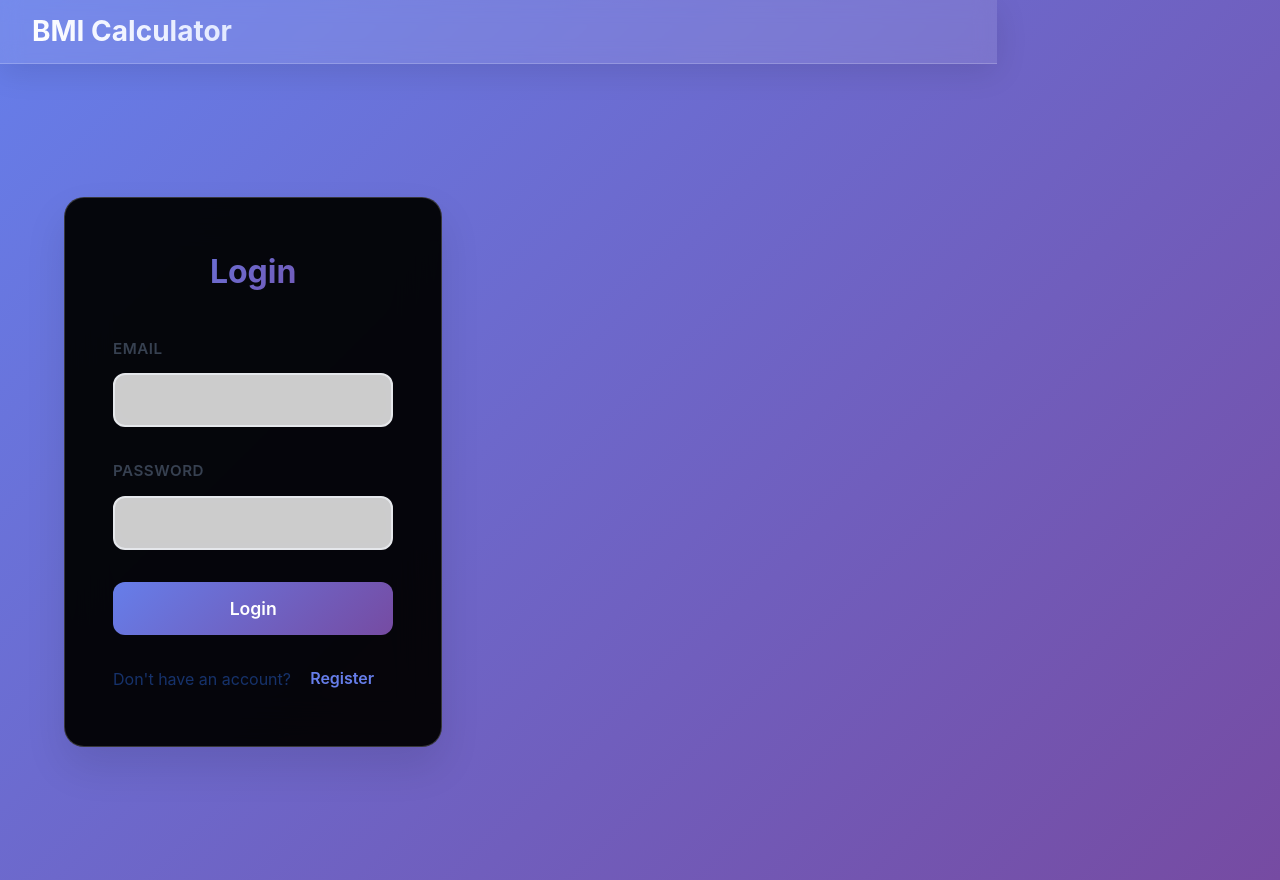
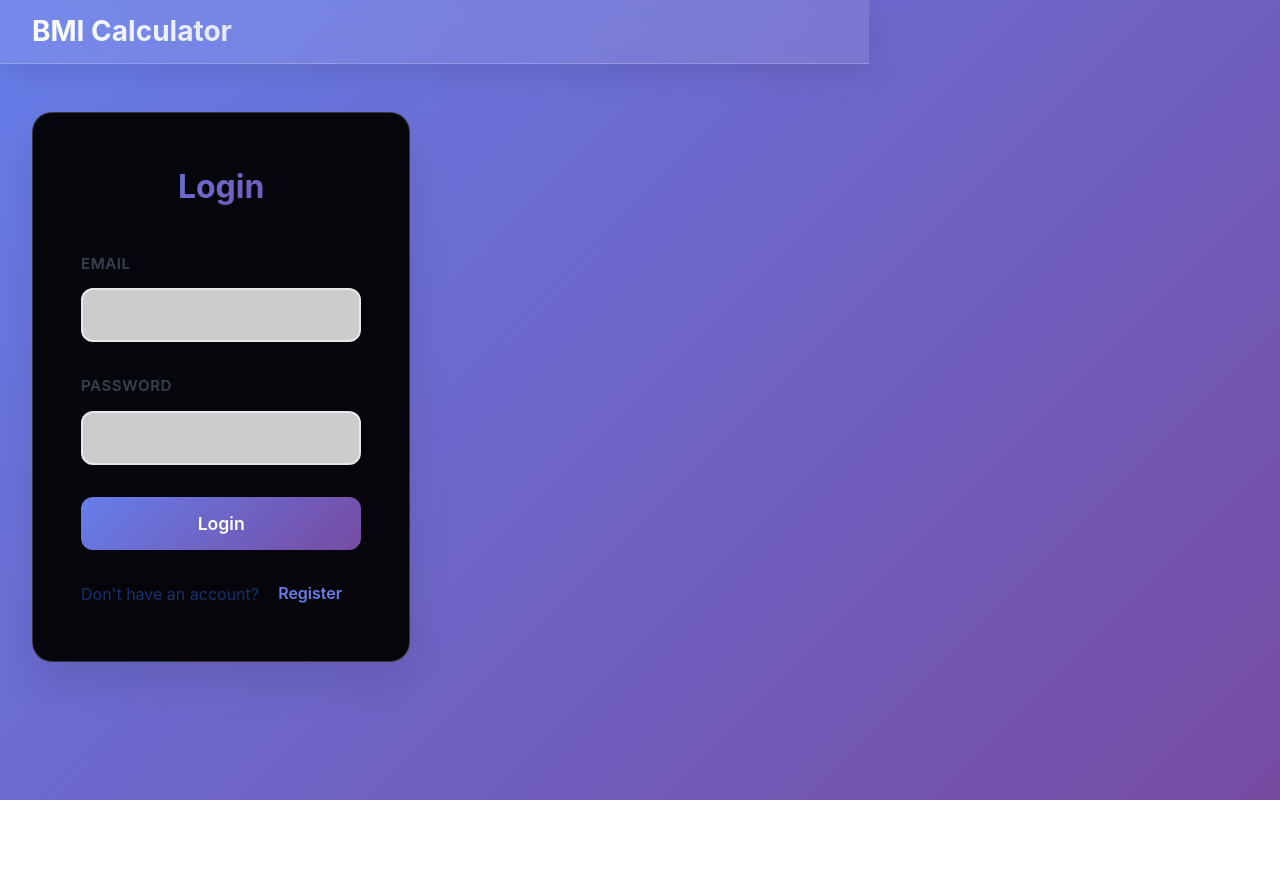
Before and after one commit to Oj2AS7/mern-project, a React app in the folder frontend/: page /login in a window 1280 px wide. After the commit the page ends 800 px from the top, so only its background shows below. Built offline with nearby package versions, Linux system fonts and the light colour scheme; the HTML template or start-up script is replaced by a standard one.

Commit message:
routes changed

```diff
--- a/frontend/src/App.jsx
+++ b/frontend/src/App.jsx
@@ -52,11 +52,11 @@
           <Routes>
             <Route
               path="/login"
-              element={!isAuthenticated ? <AuthPage /> : <Navigate to="/" />}
+              element={<Login />}
             />
             <Route
               path="/register"
-              element={!isAuthenticated ? <AuthPage /> : <Navigate to="/" />}
+              element={<Register />}
             />
             <Route
               path="/"
```
